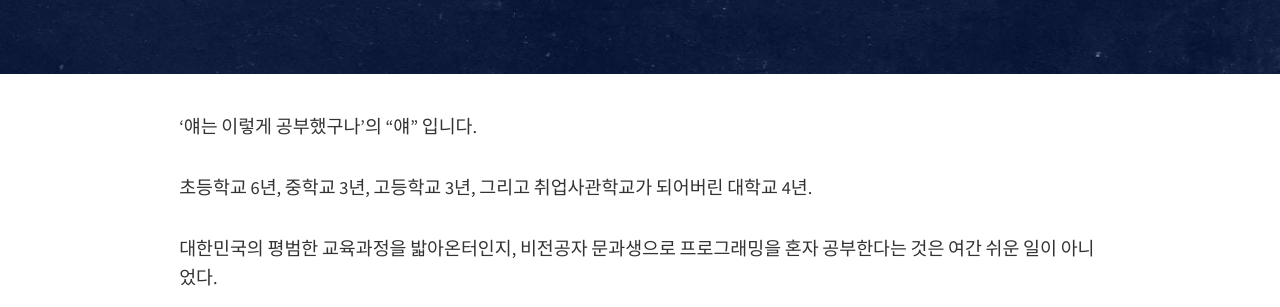
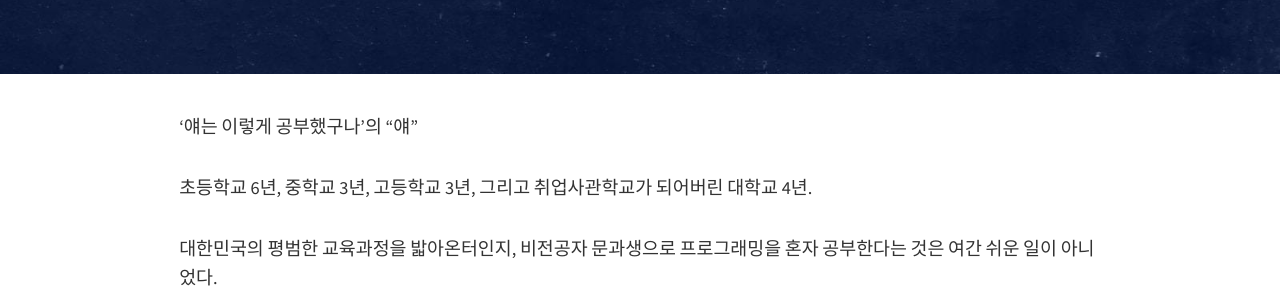
Before and after one commit to TaeIng/taeing.github.io, a Jekyll site: the page built from _posts/2021-01-21-curriculum.md, in a window 1280 px wide. Shown: the part 349-656 px from the top of the page. Built offline with Jekyll 4.4.1, drawn with Linux system fonts in a browser that asks for light colours; comment, search, counter and statistics services are not loaded.

Commit message:
edit: curriculum post edit

```diff
--- a/_posts/2021-01-21-curriculum.md
+++ b/_posts/2021-01-21-curriculum.md
@@ -7,7 +7,7 @@ author: 쓰는중
 tags: [TIL]
 ---
 
-<span>'얘는 이렇게 공부했구나'의 "얘" 입니다.</span>
+<span>'얘는 이렇게 공부했구나'의 "얘"</span>
 
 초등학교 6년, 중학교 3년, 고등학교 3년, 그리고 취업사관학교가 되어버린 대학교 4년.
 
```
